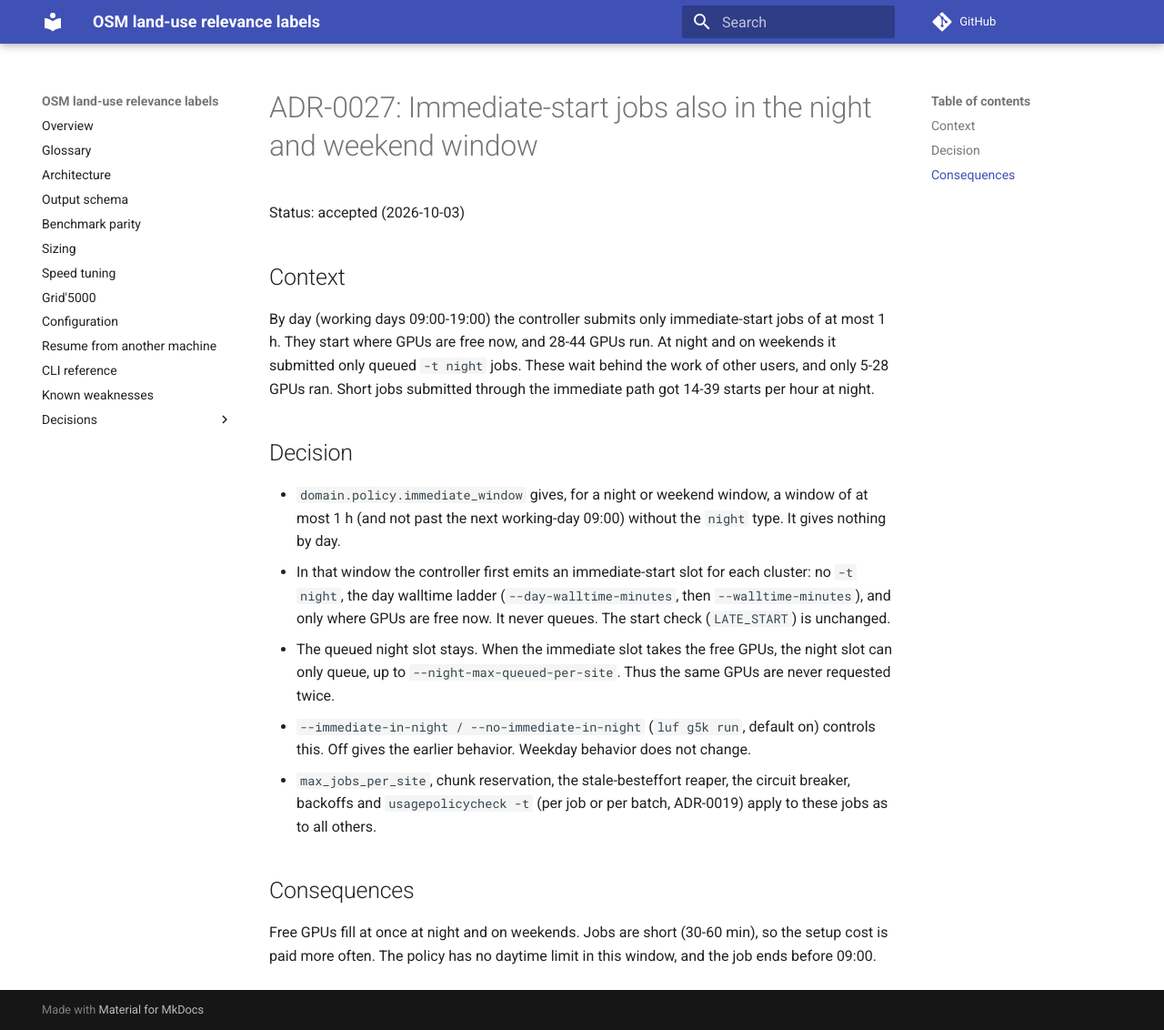
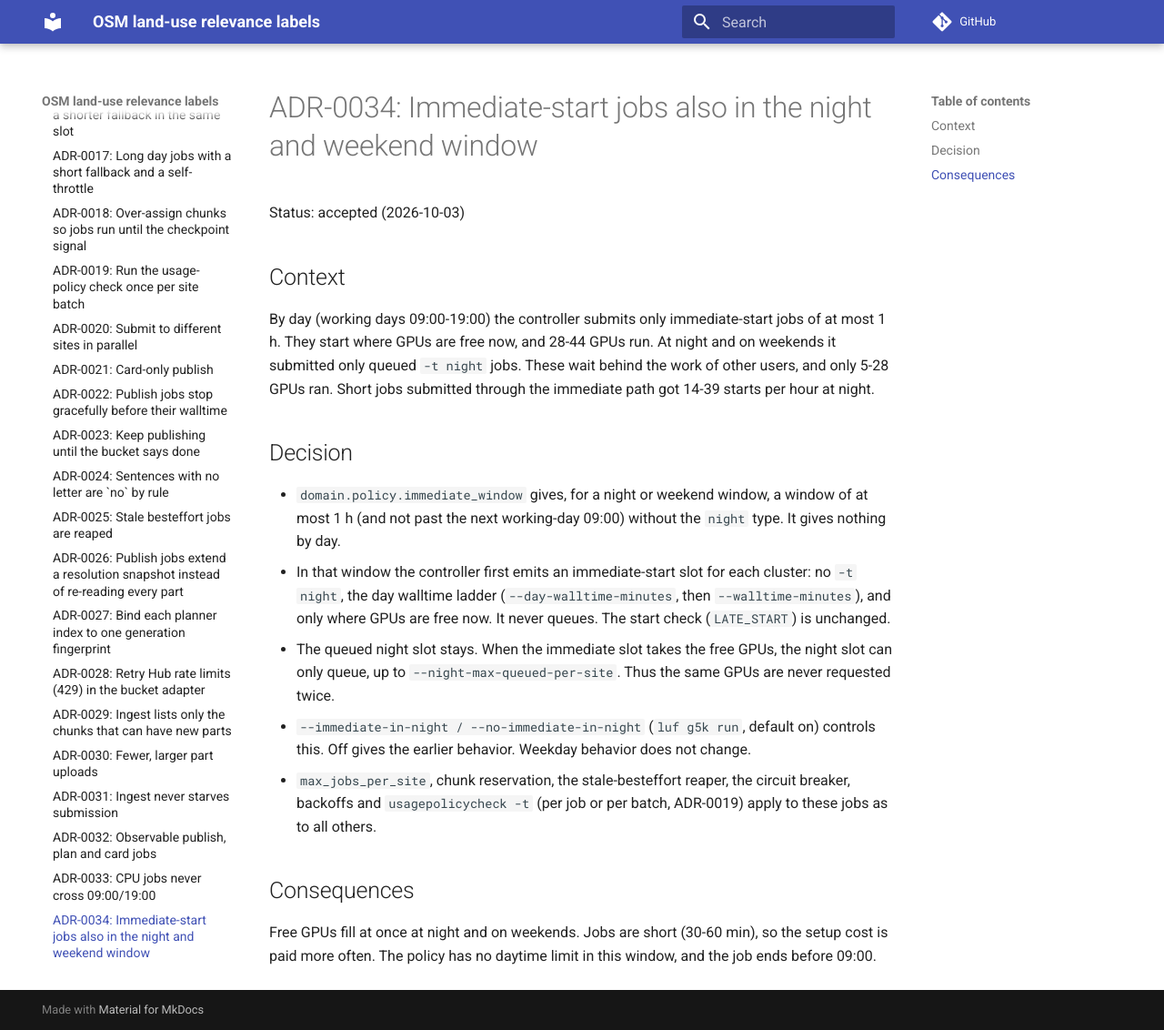
Before and after one commit to NoeFlandre/filter-osm-datasets-llms-landuse, an MkDocs documentation site: the page built from docs/adr/0034-immediate-jobs-in-the-night-window.md, in a window 1280 px wide and 1132 px high. Shown: the whole window at 91% size. Built offline with MkDocs 1.6.1 and Material for MkDocs 9.7.7, drawn with Linux system fonts in a browser that asks for light colours; comment, search, counter and statistics services are not loaded.

Commit message:
List all ADRs in the docs nav; renumber duplicate ADR-0027 to 0034 (#225)
Claude-Session: https://claude.ai/code/session_017B7YNh9cCNYg2LKATZ8Hq3

Co-authored-by: Claude <noreply@anthropic.com>

```diff
--- a/docs/adr/0027-immediate-jobs-in-the-night-window.md
+++ b/docs/adr/0034-immediate-jobs-in-the-night-window.md
@@ -1,4 +1,4 @@
-# ADR-0027: Immediate-start jobs also in the night and weekend window
+# ADR-0034: Immediate-start jobs also in the night and weekend window
 
 Status: accepted (2026-10-03)
 
--- a/mkdocs.yml
+++ b/mkdocs.yml
@@ -44,6 +44,13 @@ nav:
       - adr/0025-stale-besteffort-reaper.md
       - adr/0026-resolution-snapshot.md
       - adr/0027-planner-fingerprint-binding.md
+      - adr/0028-hub-rate-limit-retry.md
+      - adr/0029-incremental-ingest.md
+      - adr/0030-fewer-larger-part-uploads.md
+      - adr/0031-ingest-never-starves-submission.md
+      - adr/0032-observable-publish-jobs.md
+      - adr/0033-cpu-jobs-never-cross-boundaries.md
+      - adr/0034-immediate-jobs-in-the-night-window.md
 markdown_extensions:
   - pymdownx.superfences:
       custom_fences:
```
Also changed, not shown: docs/cli.md (+1 -1 lines), docs/configuration.md (+1 -1 lines), 5 other files.
